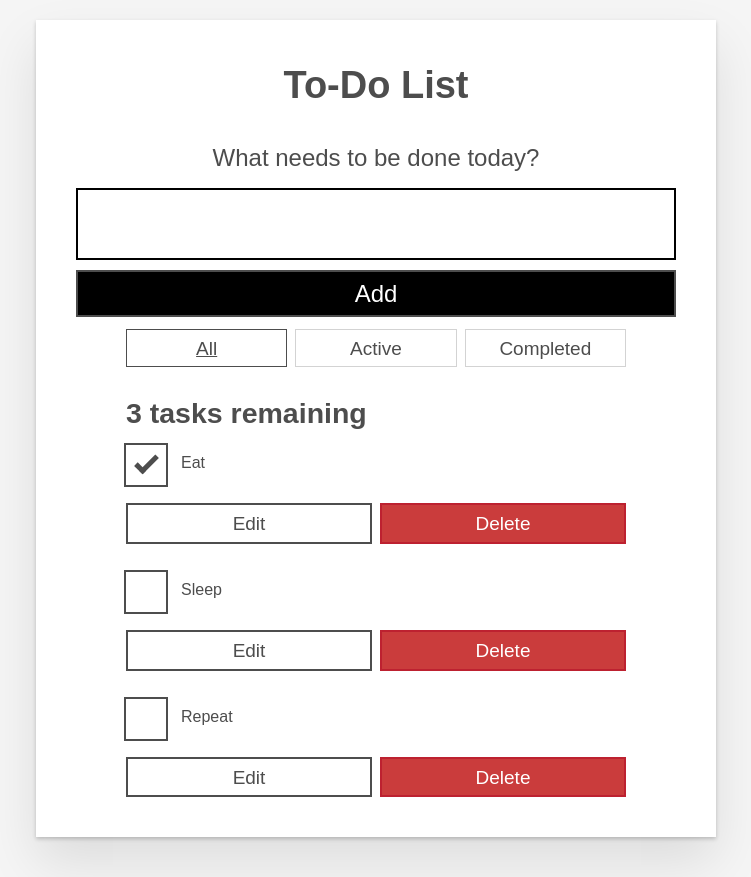
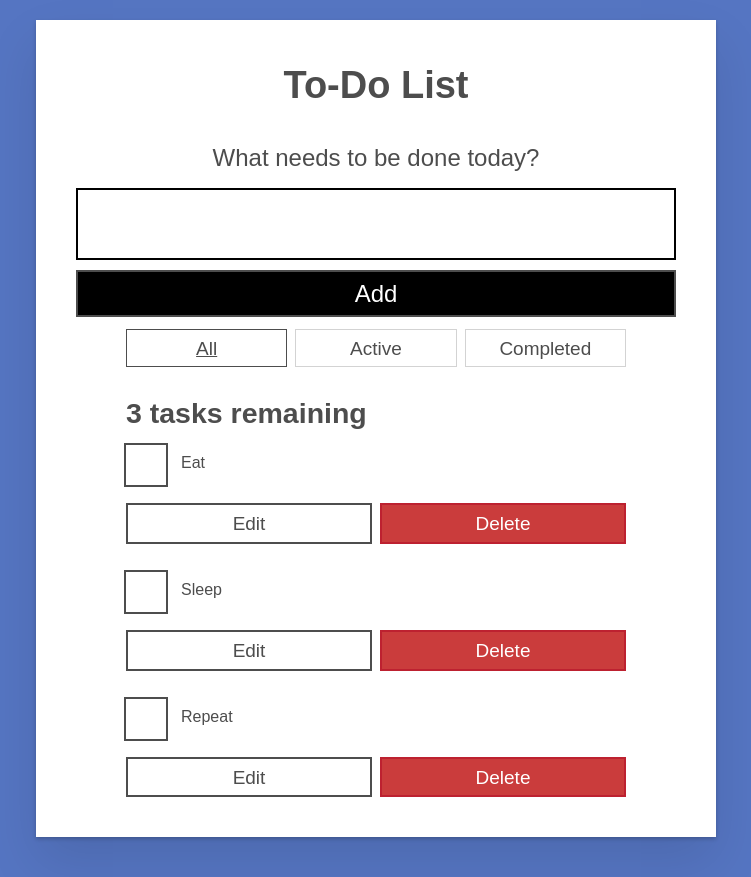
Before and after one commit to kangaroojae/Todo-List_react, a React (Create React App) app: page / in a window 1280 px wide. Shown: the whole page, without its empty margins (264-1015 px from the left). Built offline with nearby package versions, Linux system fonts and the light colour scheme.

Commit message:
UI change

```diff
--- a/src/index.css
+++ b/src/index.css
@@ -5,7 +5,7 @@
   box-sizing: border-box;
 }
 *:focus {
-  outline: 3px dashed #228bec;
+  outline: 3px dashed #10b912;
   outline-offset: 0;
 }
 html {
@@ -60,7 +60,7 @@ body {
   font:
     1.6rem/1.25 Arial,
     sans-serif;
-  background-color: #f5f5f5;
+  background-color: #5575c2;
   color: #4d4d4d;
 }
 @media screen and (min-width: 620px) {
--- a/src/index.js
+++ b/src/index.js
@@ -4,7 +4,7 @@ import './index.css';
 import App from './App';
 
 const DATA = [
-  { id: "todo-0", name: "Eat", completed: true },
+  { id: "todo-0", name: "Eat", completed: false },
   { id: "todo-1", name: "Sleep", completed: false },
   { id: "todo-2", name: "Repeat", completed: false },
 ];
```
